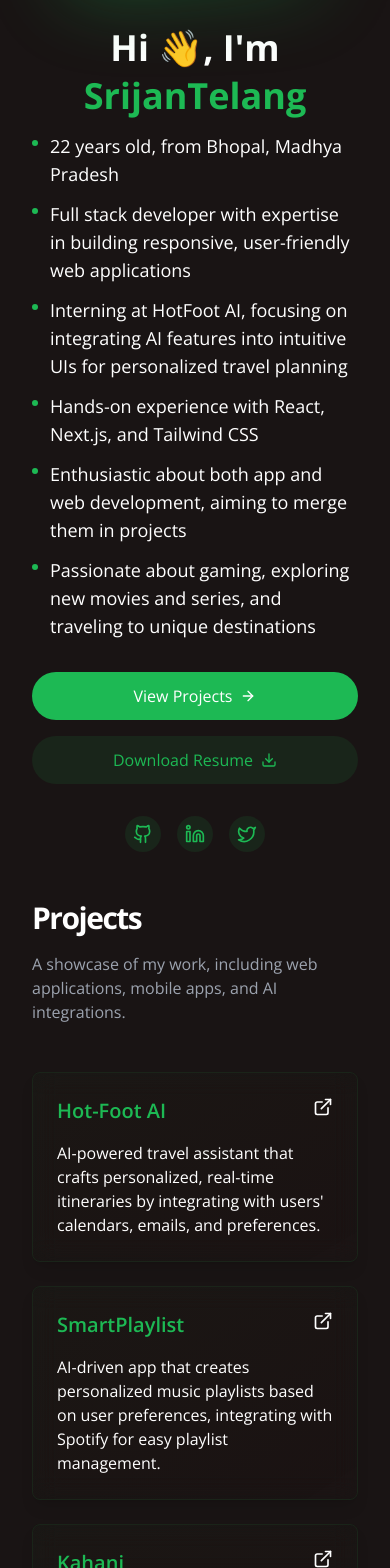
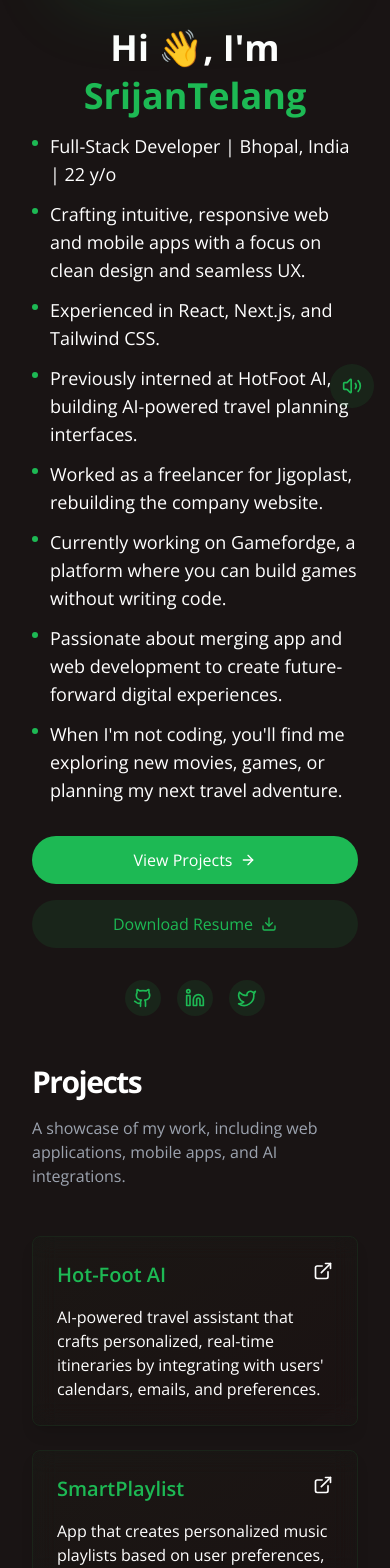
Before and after one commit to srijantelang-work/Portfolio, a Next.js app: page / in a window 390 px wide. Shown: the part 420-1988 px from the top of the page. Built offline with nearby package versions, Linux system fonts and the light colour scheme.

Commit message:
project changes

```diff
--- a/src/app/layout.tsx
+++ b/src/app/layout.tsx
@@ -4,6 +4,7 @@ import "./globals.css";
 import { ThemeProvider } from "@/components/theme-provider";
 import { Navbar } from '@/components/layout/Navbar'
 import { SpeedInsights } from "@vercel/speed-insights/next"
+import { AudioPlayer } from "@/components/AudioPlayer";
 
 const openSans = Open_Sans({ subsets: ["latin"] });
 
@@ -32,6 +33,7 @@ export default function RootLayout({
               {children}
             </div>
           </main>
+          <AudioPlayer />
           <SpeedInsights />
         </ThemeProvider>
       </body>
--- a/src/app/page.tsx
+++ b/src/app/page.tsx
@@ -23,7 +23,7 @@ const projects: Project[] = [
   {
     id: '2',
     title: 'SmartPlaylist',
-    description: 'AI-driven app that creates personalized music playlists based on user preferences, integrating with Spotify for easy playlist management.',
+    description: 'App that creates personalized music playlists based on user preferences, integrating with Spotify for easy playlist management.',
     longDescription: 'SmartPlaylist leverages artificial intelligence to understand user music preferences and create tailored playlists. The app seamlessly integrates with Spotify\'s API to manage and sync playlists, providing a personalized music discovery experience.',
     image: '/projects/smartplaylist.jpeg',
     technologies: [
@@ -41,7 +41,7 @@ const projects: Project[] = [
   {
     id: '3',
     title: 'Kahani',
-    description: 'AI-powered movie and TV show recommendation platform that provides personalized suggestions based on user prompts.',
+    description: 'Its a recommendation platform that provides personalized suggestions based on user prompts.',
     longDescription: 'Kahani uses GPT-4 Mini and TMDB API to enhance content discovery, allowing users to explore trending content, search by genre, and save favorites. The platform provides intelligent recommendations by understanding natural language user prompts and preferences.',
     image: '/projects/kahani.jpeg',
     technologies: [
@@ -92,6 +92,25 @@ const projects: Project[] = [
     featured: true,
     completedAt: '2024-03',
     githubUrl: 'https://github.com/Srijan272002/newzai'
+  },
+  {
+    id: '6',
+    title: 'GameForge',
+    description: 'GameForge is a no-code platform that turns plain text game ideas into playable projects using Unity or Godot. It combines large language models, autonomous agents, and generative visuals to generate stories, code, and assets based on a simple user prompt.',
+    longDescription: 'GameForge is a no-code platform that turns plain text game ideas into playable projects using Unity or Godot. It combines large language models, autonomous agents, and generative visuals to generate stories, code, and assets based on a simple user prompt. Users can download and play the game without writing a single line of code.',
+    image: '/projects/gameforge.jpeg',
+    technologies: [
+      { name: 'React' },
+      { name: 'Next.js' },
+      { name: 'Node.js' },
+      { name: 'OpenAI' },
+      { name: 'Unity' },
+      { name: 'Godot' }
+    ],
+    category: 'ai',
+    featured: true,
+    completedAt: '2024-03',
+    githubUrl: 'https://github.com/Srijan272002/zerounity'
   }
 ]
 
--- /dev/null
+++ b/src/components/AudioPlayer.tsx
@@ -0,0 +1,106 @@
+"use client"
+
+import { useEffect, useRef, useState } from 'react'
+import { Volume2, VolumeX } from 'lucide-react'
+
+export function AudioPlayer() {
+  const audioRef = useRef<HTMLAudioElement | null>(null)
+  const [isMuted, setIsMuted] = useState(false)
+  const [isPlaying, setIsPlaying] = useState(false)
+
+  useEffect(() => {
+    // Create audio element
+    const audio = new Audio('/background-music.mp3')
+    audio.loop = true
+    audio.volume = 0.4 // Set volume to 40%
+    audioRef.current = audio
+
+    // Function to attempt playback
+    const attemptPlay = async () => {
+      try {
+        await audio.play()
+        setIsPlaying(true)
+      } catch (error) {
+        console.log('Playback failed:', error)
+      }
+    }
+
+    // Try multiple methods to start playback
+    const startPlayback = () => {
+      // Method 1: Direct play
+      attemptPlay()
+
+      // Method 2: Play after a short delay
+      setTimeout(attemptPlay, 1000)
+
+      // Method 3: Play with user gesture
+      const handleUserGesture = () => {
+        attemptPlay()
+        // Remove the event listeners after first interaction
+        document.removeEventListener('click', handleUserGesture)
+        document.removeEventListener('touchstart', handleUserGesture)
+        document.removeEventListener('keydown', handleUserGesture)
+        document.removeEventListener('scroll', handleUserGesture)
+      }
+
+      document.addEventListener('click', handleUserGesture)
+      document.addEventListener('touchstart', handleUserGesture)
+      document.addEventListener('keydown', handleUserGesture)
+      document.addEventListener('scroll', handleUserGesture)
+    }
+
+    // Start playback attempts
+    startPlayback()
+
+    // Cleanup function
+    return () => {
+      if (audioRef.current) {
+        audioRef.current.pause()
+        audioRef.current.src = ''
+      }
+      document.removeEventListener('click', startPlayback)
+      document.removeEventListener('touchstart', startPlayback)
+      document.removeEventListener('keydown', startPlayback)
+      document.removeEventListener('scroll', startPlayback)
+    }
+  }, [])
+
+  const togglePlayback = async () => {
+    if (!audioRef.current) return
+
+    try {
+      if (isPlaying) {
+        audioRef.current.pause()
+      } else {
+        await audioRef.current.play()
+      }
+      setIsPlaying(!isPlaying)
+      setIsMuted(false)
+    } catch (error) {
+      console.log('Toggle playback failed:', error)
+    }
+  }
+
+  const toggleMute = () => {
+    if (audioRef.current) {
+      audioRef.current.muted = !audioRef.current.muted
+      setIsMuted(!isMuted)
+    }
+  }
+
+  return (
+    <div className="fixed bottom-4 right-4 z-50 flex gap-2">
+      <button
+        onClick={togglePlayback}
+        className="p-3 rounded-full bg-primary/10 text-primary hover:bg-primary/20 transition-colors"
+        aria-label={isPlaying ? "Pause background music" : "Play background music"}
+      >
+        {isPlaying ? (
+          <Volume2 className="w-5 h-5" />
+        ) : (
+          <VolumeX className="w-5 h-5" />
+        )}
+      </button>
+    </div>
+  )
+}
--- a/src/components/Hero.tsx
+++ b/src/components/Hero.tsx
@@ -7,12 +7,14 @@ import Image from 'next/image'
 import { useState, useEffect } from 'react'
 
 const bulletPoints = [
-  "22 years old, from Bhopal, Madhya Pradesh",
-  "Full stack developer with expertise in building responsive, user-friendly web applications",
-  "Interning at HotFoot AI, focusing on integrating AI features into intuitive UIs for personalized travel planning",
-  "Hands-on experience with React, Next.js, and Tailwind CSS",
-  "Enthusiastic about both app and web development, aiming to merge them in projects",
-  "Passionate about gaming, exploring new movies and series, and traveling to unique destinations"
+  "Full-Stack Developer | Bhopal, India | 22 y/o",
+  "Crafting intuitive, responsive web and mobile apps with a focus on clean design and seamless UX.",
+  "Experienced in React, Next.js, and Tailwind CSS.",
+  "Previously interned at HotFoot AI, building AI-powered travel planning interfaces.",
+  "Worked as a freelancer for Jigoplast, rebuilding the company website.",
+  "Currently working on Gamefordge, a platform where you can build games without writing code.",
+  "Passionate about merging app and web development to create future-forward digital experiences.",
+  "When I'm not coding, you'll find me exploring new movies, games, or planning my next travel adventure."
 ]
 
 interface HeroProps {
@@ -29,7 +31,7 @@ export default function Hero({ onAnimationComplete }: HeroProps) {
     const timer = setTimeout(() => {
       setShowContent(true)
       onAnimationComplete()
-    }, 2000) // Adjust this value based on your animation duration
+    }, 500) // Reduced from 2000 to 500ms
 
     return () => clearTimeout(timer)
   }, [onAnimationComplete])
--- a/src/components/resume/ResumeSection.tsx
+++ b/src/components/resume/ResumeSection.tsx
@@ -13,18 +13,18 @@ export function ResumeSection() {
 
   const experiences = [
     {
-      title: "Frontend Developer",
+      title: "Full-Stack Developer",
       company: "Hotfoot AI",
-      period: "2025 - Present",
-      description: "Working with the founding team to build intuitive UI and improve UX using user feedback.Integrated AI features into the frontend for personalized travel planning. Took ownership of key frontend modules in a fast-paced startup environment.",
+      period: "Jan 2025 - June 2025",
+      description: "Worked with the founding team to build intuitive UI and improve UX using user feedback.Integrated AI features into the frontend for personalized travel planning. Took ownership of key frontend modules in a fast-paced startup environment.",
       type: "work"
     },
     {
-      title: "Web Developer",
+      title: "Web Developer (Freelance)",
       company: "Jigoplast",
-      period: "2024 - 2025",
-      description: "Rebuilt the company website using React.js and Tailwind CSS with a focus on responsive design. Conducted UI/UX audits, improved SEO and performance, and aligned the redesign with brand goals through close collaboration with stakeholders.",
-      type: "work"
+      period: "Oct 2024 - Dec 2024",
+      description: "As a freelancer, rebuilt Jigoplast company website using React.js and Tailwind CSS with a focus on responsive design.",
+      type: "freelance"
     },
     {
       title: "BTech in CSE with specialization in Data Science and Artificial Intelligence",
@@ -65,7 +65,7 @@ export function ResumeSection() {
               className="mb-12 last:mb-0"
             >
               <div className="absolute -left-3 flex h-6 w-6 items-center justify-center rounded-full bg-primary/10">
-                {experience.type === 'work' ? (
+                {experience.type === 'work' || experience.type === 'freelance' ? (
                   <BriefcaseIcon className="h-3 w-3 text-primary" />
                 ) : (
                   <GraduationCapIcon className="h-3 w-3 text-primary" />
--- a/src/components/skills/SkillsSection.tsx
+++ b/src/components/skills/SkillsSection.tsx
@@ -49,8 +49,8 @@ export function SkillsSection() {
           transition={{ duration: 0.5 }}
           className="text-center mb-12"
         >
-          <h2 className="text-3xl font-bold tracking-tighter text-primary sm:text-4xl md:text-5xl">Skills</h2>
-          <p className="mt-4 text-muted-foreground md:text-xl">Technologies I work with</p>
+          <h2 className="text-3xl font-bold tracking-tighter text-white sm:text-4xl md:text-5xl">Skills</h2>
+          <p className="mt-4 text-primary md:text-xl">Technologies I work with</p>
         </motion.div>
 
         <div className="grid grid-cols-2 sm:grid-cols-3 md:grid-cols-4 lg:grid-cols-6 gap-6 max-w-5xl mx-auto">
```
Also changed, not shown: 1 other file (tests, documents, lock files or other folders).
